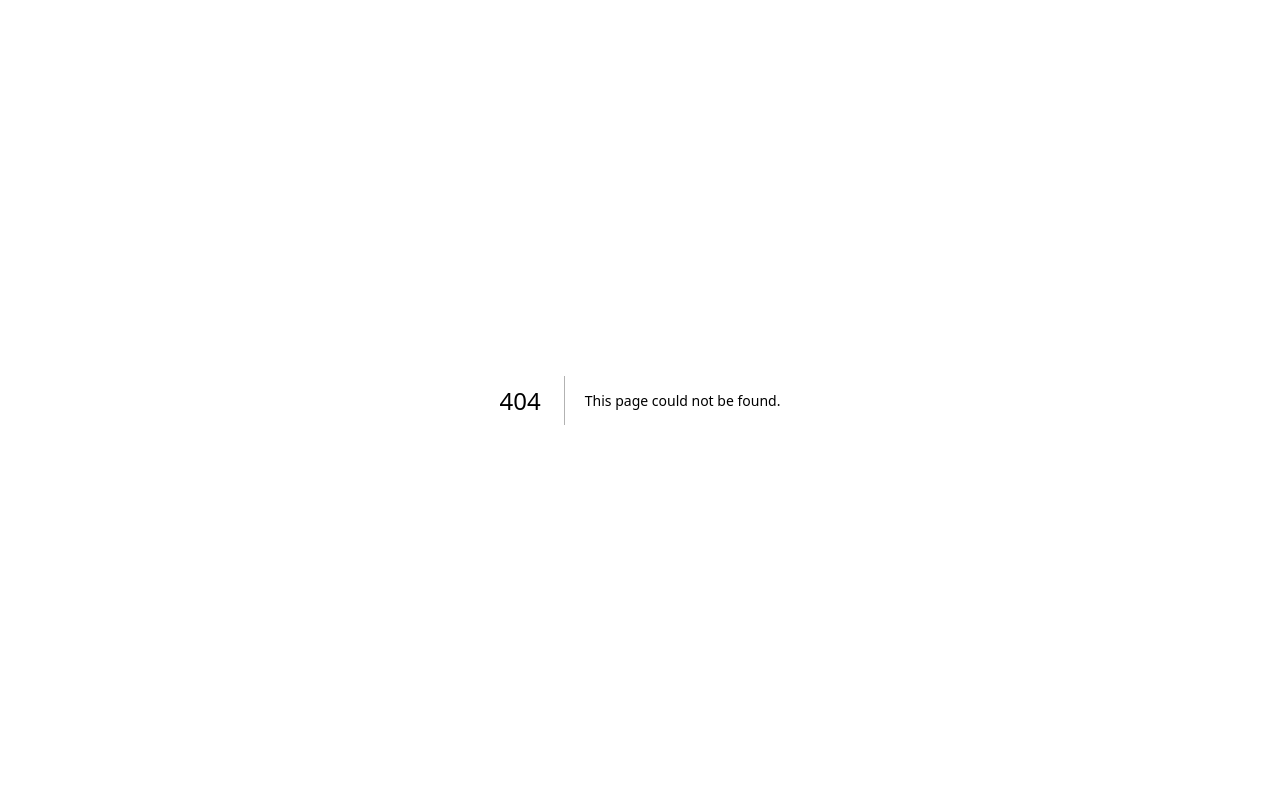
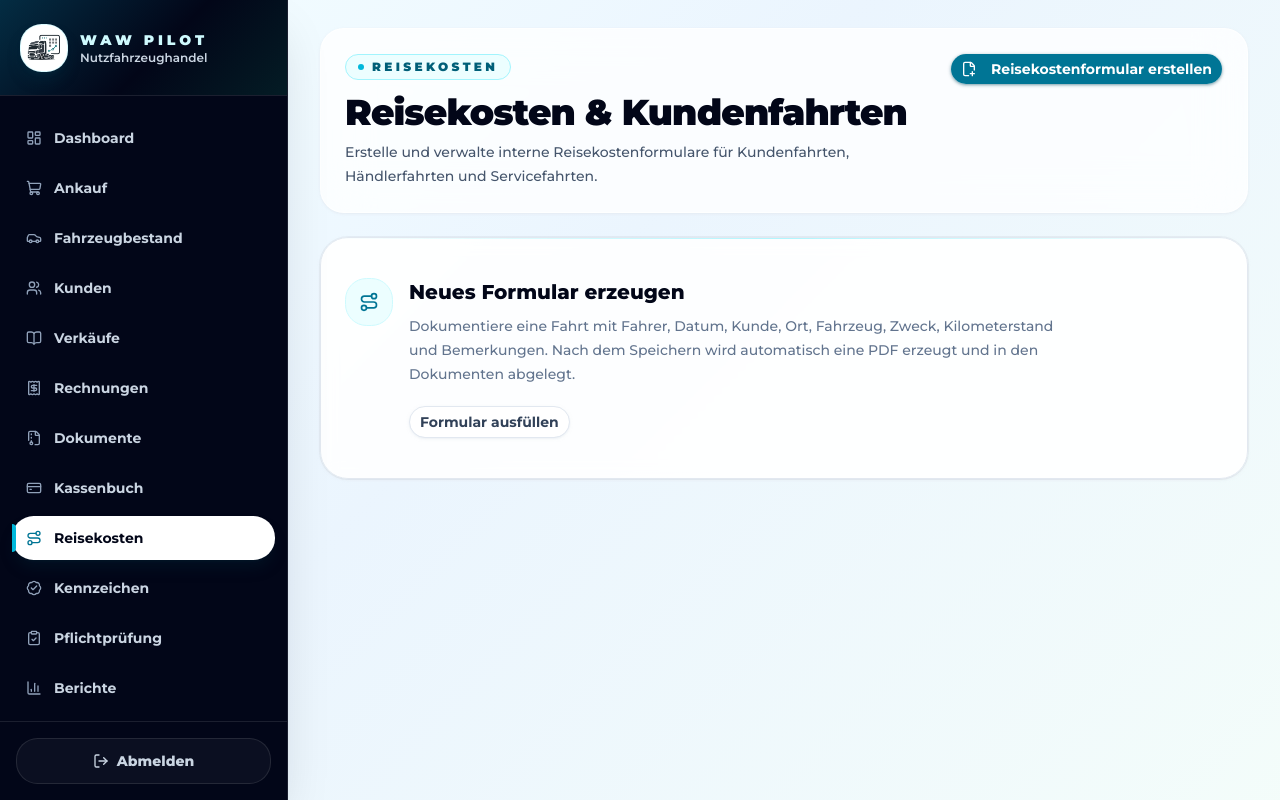
Before and after one commit to JohnDrigallaDev/waw-pilot-demo, a Next.js app: page /dashboard/travel-expenses in a window 1280 px wide. Before the commit this address had no page. Built offline with nearby package versions, Linux system fonts and the light colour scheme.

Commit message:
Move Reisekostenformular to a new menu

```diff
--- a/app/dashboard/reports/travel-expenses/new/page.tsx
+++ b/app/dashboard/reports/travel-expenses/new/page.tsx
@@ -1,5 +1,5 @@
-import { TravelExpenseForm } from "@/components/reports/travel-expense-form";
+import { redirect } from "next/navigation";
 
-export default function NewTravelExpensePage() {
-    return <TravelExpenseForm />;
+export default function OldNewTravelExpensePage() {
+    redirect("/dashboard/travel-expenses/new");
 }
--- a/app/dashboard/reports/travel-expenses/new/actions.ts
+++ b/app/dashboard/travel-expenses/new/actions.tsx
@@ -198,7 +198,7 @@ export async function createTravelExpenseFormAction(
         };
     }
 
-    revalidatePath("/dashboard/reports");
+    revalidatePath("/dashboard/travel-expenses");
     revalidatePath("/dashboard/documents");
 
     redirect(`/dashboard/documents?createdDocument=${document.id}`);
--- /dev/null
+++ b/app/dashboard/travel-expenses/new/page.tsx
@@ -0,0 +1,5 @@
+import { TravelExpenseForm } from "@/components/reports/travel-expense-form";
+
+export default function NewTravelExpensePage() {
+    return <TravelExpenseForm />;
+}
--- /dev/null
+++ b/app/dashboard/travel-expenses/page.tsx
@@ -0,0 +1,61 @@
+import Link from "next/link";
+import { FilePlus2, Route } from "lucide-react";
+
+import { PageHeader } from "@/components/shared/page-header";
+import { Button } from "@/components/ui/button";
+import { Card, CardContent } from "@/components/ui/card";
+
+export default function TravelExpensesPage() {
+    return (
+        <div className="space-y-6">
+            <PageHeader
+                eyebrow="Reisekosten"
+                title="Reisekosten & Kundenfahrten"
+                description="Erstelle und verwalte interne Reisekostenformulare für Kundenfahrten, Händlerfahrten und Servicefahrten."
+                action={
+                    <Button
+                        asChild
+                        className="rounded-2xl bg-cyan-700 font-bold text-white hover:bg-cyan-800"
+                    >
+                        <Link href="/dashboard/travel-expenses/new">
+                            <FilePlus2 className="mr-2 size-4" />
+                            Reisekostenformular erstellen
+                        </Link>
+                    </Button>
+                }
+            />
+
+            <Card className="rounded-[1.75rem] border-slate-200 bg-white/90 shadow-sm">
+                <CardContent className="p-6">
+                    <div className="flex items-start gap-4">
+                        <div className="flex size-12 shrink-0 items-center justify-center rounded-2xl border border-cyan-100 bg-cyan-50 text-cyan-700">
+                            <Route className="size-5" />
+                        </div>
+
+                        <div>
+                            <h2 className="text-xl font-extrabold text-slate-950">
+                                Neues Formular erzeugen
+                            </h2>
+                            <p className="mt-2 max-w-2xl text-sm font-medium leading-6 text-slate-500">
+                                Dokumentiere eine Fahrt mit Fahrer, Datum, Kunde, Ort,
+                                Fahrzeug, Zweck, Kilometerstand und Bemerkungen. Nach dem
+                                Speichern wird automatisch eine PDF erzeugt und in den
+                                Dokumenten abgelegt.
+                            </p>
+
+                            <Button
+                                asChild
+                                variant="outline"
+                                className="mt-5 rounded-2xl border-slate-200 bg-white font-bold"
+                            >
+                                <Link href="/dashboard/travel-expenses/new">
+                                    Formular ausfüllen
+                                </Link>
+                            </Button>
+                        </div>
+                    </div>
+                </CardContent>
+            </Card>
+        </div>
+    );
+}
--- a/components/reports/reports-overview.tsx
+++ b/components/reports/reports-overview.tsx
@@ -6,7 +6,6 @@ import {
     CalendarDays,
     Car,
     Download,
-    FilePlus2,
     FileWarning,
     Receipt,
     ShoppingCart,
@@ -62,15 +61,6 @@ export function ReportsOverview({ data }: ReportsOverviewProps) {
                 title="Auswertungen"
                 description=""
                 action={
-                    <div className="flex flex-col gap-2 sm:flex-row sm:items-center">
-                        <Link
-                            href="/dashboard/reports/travel-expenses/new"
-                            className="inline-flex h-11 items-center justify-center rounded-2xl border border-cyan-200 bg-white px-4 text-sm font-extrabold text-cyan-800 transition hover:bg-cyan-50"
-                        >
-                            <FilePlus2 className="mr-2 size-4" />
-                            Reisekostenformular erstellen
-                        </Link>
-
                     <Link
                         href={exportHref}
                         className="inline-flex h-11 items-center justify-center rounded-2xl bg-cyan-700 px-4 text-sm font-extrabold text-white transition hover:bg-cyan-800"
@@ -78,7 +68,6 @@ export function ReportsOverview({ data }: ReportsOverviewProps) {
                         <Download className="mr-2 size-4" />
                         CSV exportieren
                     </Link>
-                    </div>
                 }
             />
 
--- a/components/reports/travel-expense-form.tsx
+++ b/components/reports/travel-expense-form.tsx
@@ -4,7 +4,7 @@ import Link from "next/link";
 import { useActionState } from "react";
 import { CalendarDays, FileText, Save, Truck, UserRound } from "lucide-react";
 
-import { createTravelExpenseFormAction } from "@/app/dashboard/reports/travel-expenses/new/actions";
+import { createTravelExpenseFormAction } from "@/app/dashboard/travel-expenses/new/actions";
 import { PageHeader } from "@/components/shared/page-header";
 import { Button } from "@/components/ui/button";
 import { Card, CardContent } from "@/components/ui/card";
@@ -37,7 +37,7 @@ export function TravelExpenseForm() {
                         variant="outline"
                         className="rounded-2xl border-slate-200 bg-white font-bold"
                     >
-                        <Link href="/dashboard/reports">Zurück</Link>
+                        <Link href="/dashboard/travel-expenses">Zurück</Link>
                     </Button>
                 }
             />
@@ -162,7 +162,7 @@ export function TravelExpenseForm() {
                             variant="outline"
                             className="h-12 rounded-2xl border-slate-200 bg-white font-bold"
                         >
-                            <Link href="/dashboard/reports">Abbrechen</Link>
+                            <Link href="/dashboard/travel-expenses">Abbrechen</Link>
                         </Button>
 
                         <Button
--- a/lib/navigation.ts
+++ b/lib/navigation.ts
@@ -10,6 +10,7 @@ import {
     FileText,
     LayoutDashboard,
     Receipt,
+    Route,
     Settings,
     ShoppingCart,
     Users,
@@ -58,6 +59,11 @@ export const mainNavigation = [
         icon: CreditCard,
     },
     {
+        title: "Reisekosten",
+        href: "/dashboard/travel-expenses",
+        icon: Route,
+    },
+    {
         title: "Kennzeichen",
         href: "/dashboard/plates",
         icon: BadgeCheck,
```
Lines whose indentation alone changed are shown as unchanged.
